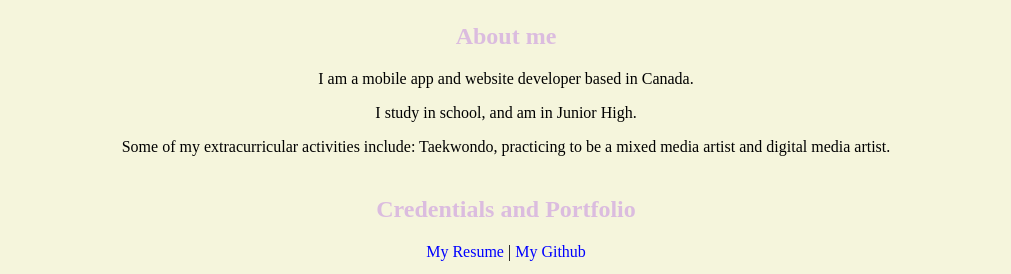
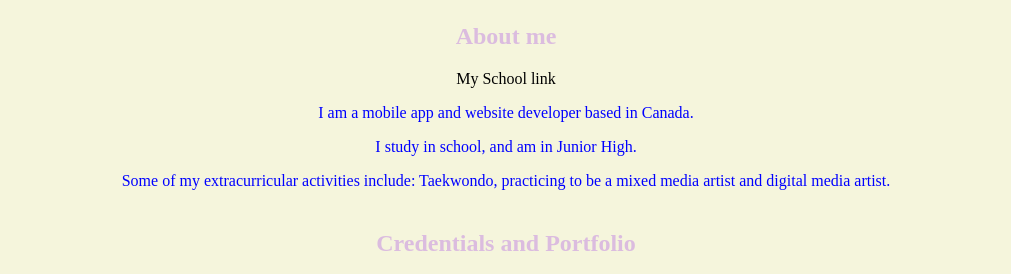
Before and after one commit to Aujonta/Project-dummy, a plain HTML site: page index.html in a window 1280 px wide. Shown: the part 512-786 px from the top of the page, without its empty margins (134-1145 px from the left). Drawn offline with Linux system fonts and the light colour scheme.

Commit message:
Update index.html

```diff
--- a/index.html
+++ b/index.html
@@ -17,6 +17,7 @@
     <img src="images/banner.jpg" width="75%" alt="banner">
     <h1>Aujonta Ishana's Portal</h1>
     <h2>About me</h2>
+    <p> My School link <a href="westmin.github.io"></p>
     <p>I am a mobile app and website developer based in Canada.</p>
     <p>I study in school, and am in Junior High.</p>
     <p>Some of my extracurricular activities include: Taekwondo,
```
